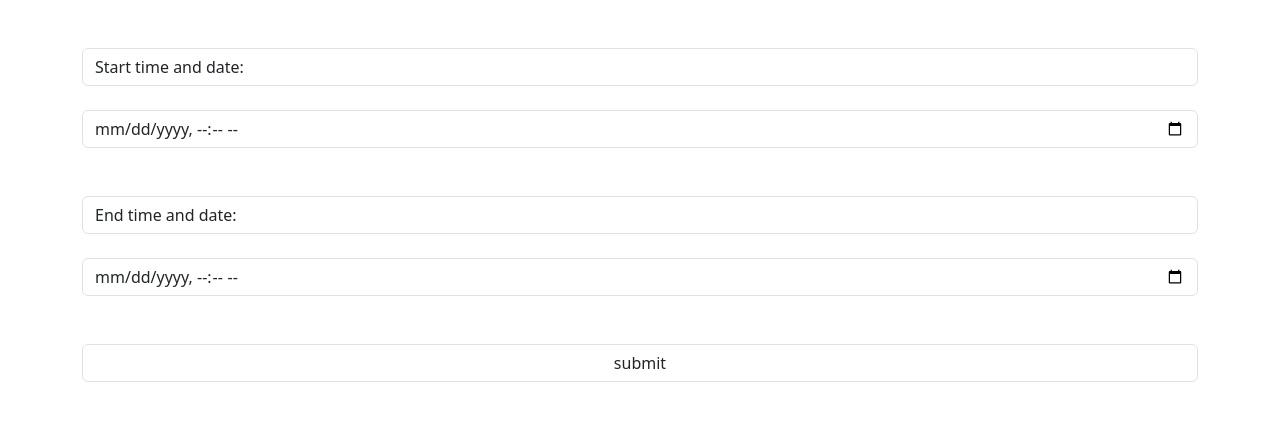
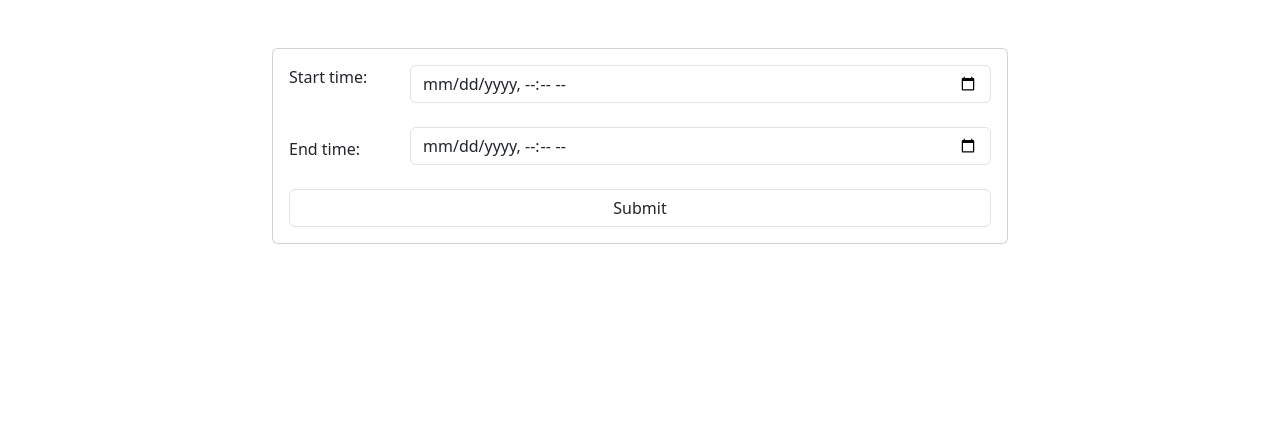
Before and after one commit to Minejerik/ctf_website, a Python web app: template templates/admin/etc.html in a window 1280 px wide. Shown: the part 56-477 px from the top of the page. Run offline with Jinja, Linux system fonts and the light colour scheme; the template is opened without the code that fills it, so the values that code supplies are empty.

Commit message:
fixed admin etc page, idk why I made the other one public

```diff
--- a/templates/admin/etc.html
+++ b/templates/admin/etc.html
@@ -8,13 +8,30 @@ Admin ETC
 {% block content %}
 <br><br>
 <div class="container">
-    <form action="/admin/etc" method="post">
-        <input type="hidden" name="csrf_token" value="{{ csrf_token() }}"/>
-        <label class="form-control" for="start_time_and_date">Start time and date:</label><br>
-        <input class="form-control" type="datetime-local" name="start_time_and_date" id="start_time_and_date" value="{{start.isoformat()}}"><br><br>
-        <label class="form-control" for="end_time_and_date">End time and date:</label><br>
-        <input class="form-control" type="datetime-local" name="end_time_and_date" id="end_time_and_date" value="{{end.isoformat()}}"><br><br>
-        <input class="form-control" type="submit" value="submit">
-    </form>
+    <div class="row">
+        <div class="col-2"></div>
+        <div class="col">
+            <div class="card">
+                <div class="card-body">
+                    <form action="/admin/etc" method="post">
+                        <div class="row">
+                                <input type="hidden" name="csrf_token" value="{{ csrf_token() }}"/>
+                                <div class="col-2">
+                                    <label class="" for="start_time_and_date">Start time:</label><br><br><br>
+                                    <label class="" for="end_time_and_date">End time:</label>
+                                </div>
+                                <div class="col">
+                                    <input class="form-control" type="datetime-local" name="start_time_and_date" id="start_time_and_date" value="{{start.isoformat()}}"><br>
+                                    <input class="form-control" type="datetime-local" name="end_time_and_date" id="end_time_and_date" value="{{end.isoformat()}}">
+                                </div>
+                        </div>
+                        <br>
+                        <input class="form-control" type="submit" value="Submit">
+                    </form>
+                </div>
+            </div>
+        </div>
+        <div class="col-2"></div>
+    </div>
 </div>
 {% endblock %}
```
